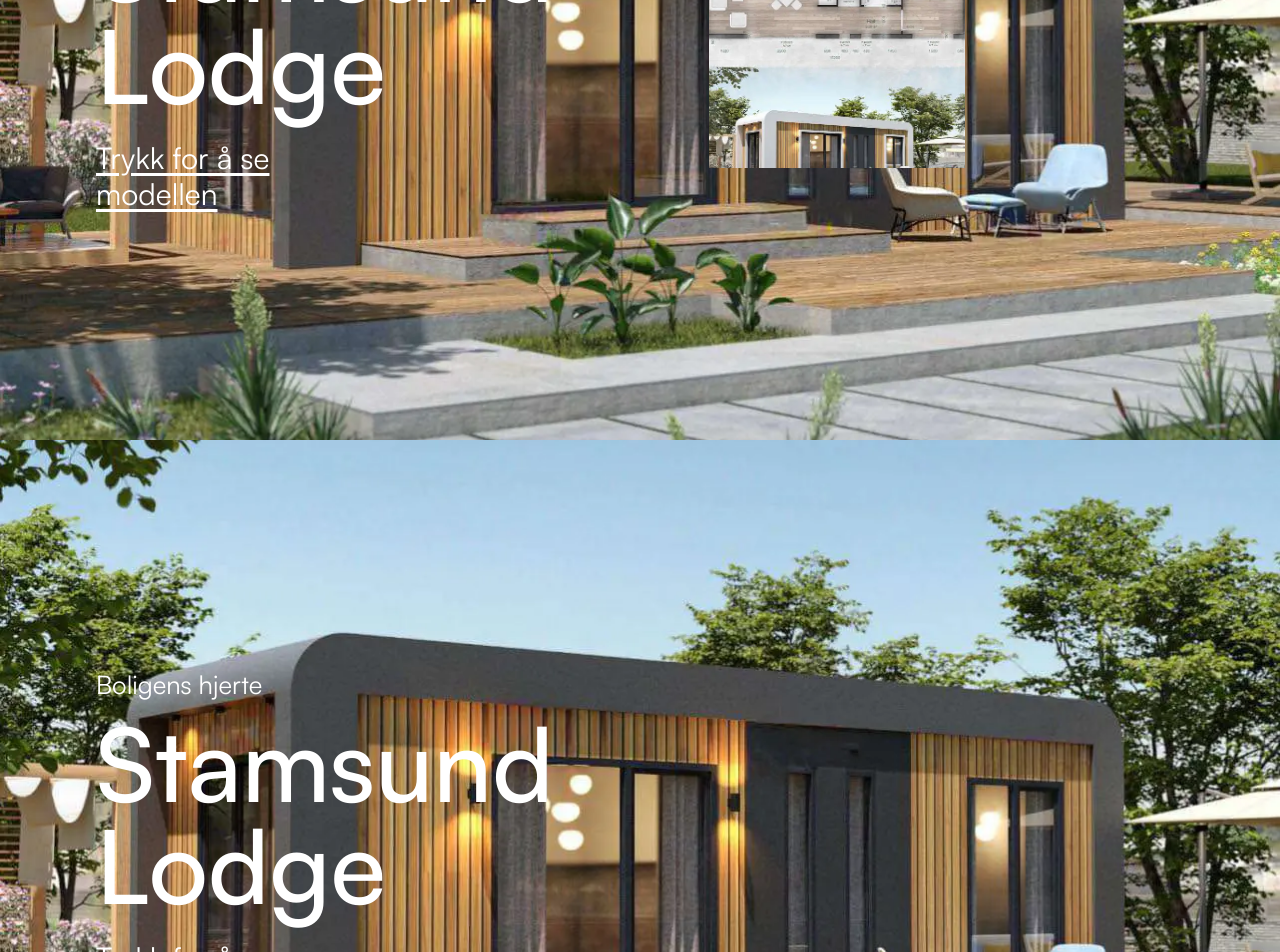
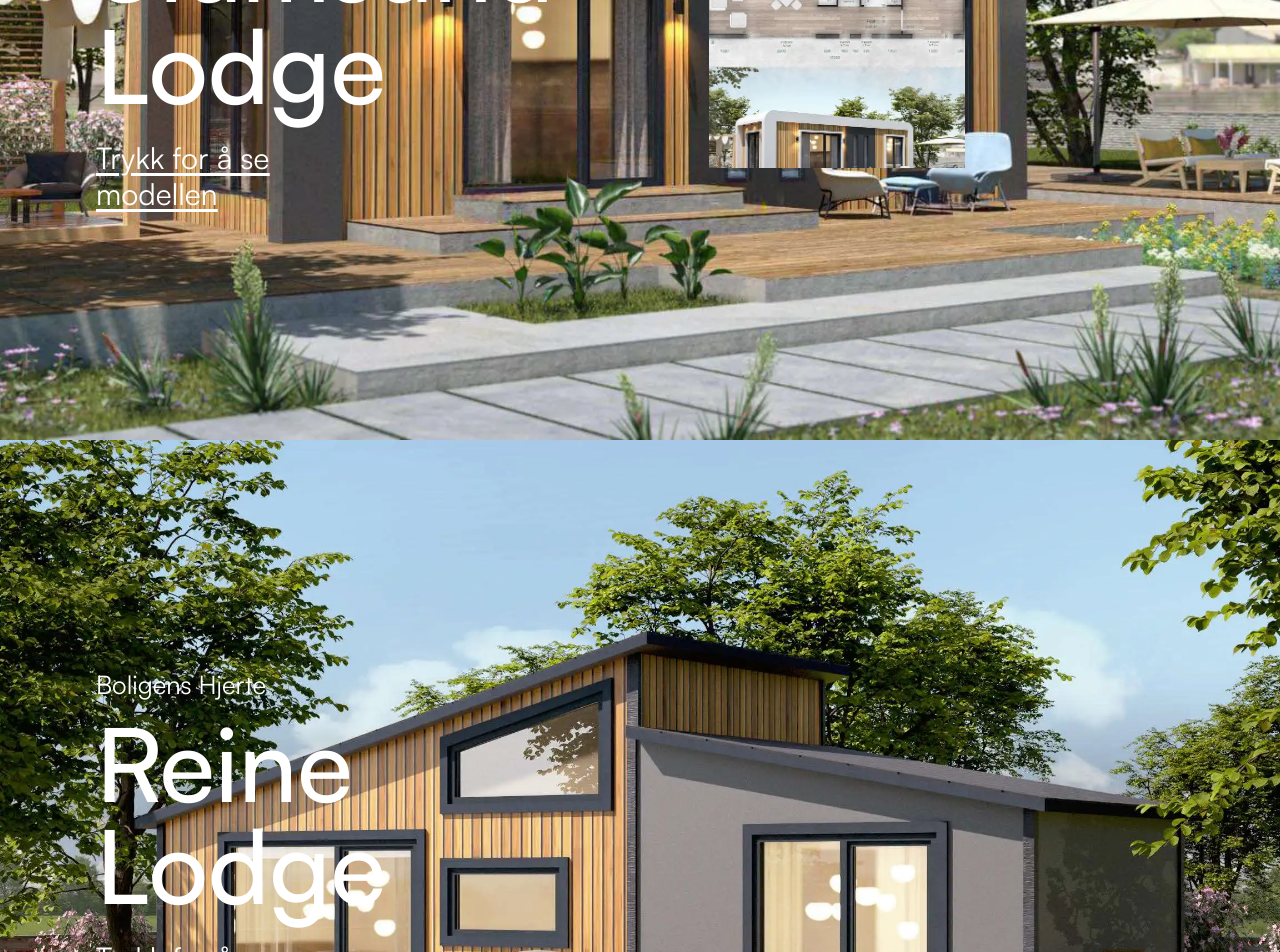
Before and after one commit to tariknh/lofothuset, a Next.js app: page / in a window 1280 px wide. Shown: the part 2080-3032 px from the top of the page. Built offline with nearby package versions, Linux system fonts and the light colour scheme.

Commit message:
Image updates

```diff
--- a/components/sections/TestComp.tsx
+++ b/components/sections/TestComp.tsx
@@ -6,6 +6,7 @@ import { ScrollTrigger } from "gsap/all";
 import { register } from "module";
 import Image from "next/image";
 import ModelComponent from "../ui/ModelComponent";
+import info from "@/public/static/Modeller.json";
 
 gsap.registerPlugin(ScrollTrigger);
 
@@ -56,14 +57,56 @@ const TestComp = () => {
     <div ref={container} className="gallery justify-evenly relative flex">
       <div className="left basis-1/3">
         <div className="desktopContent m-auto">
-          <ModelComponent title={"ww"} href={"ww"} slogan={"ww"} />
-          <ModelComponent title={"ww"} href={"ww"} slogan={"ww"} />
-          <ModelComponent title={"ww"} href={"ww"} slogan={"ww"} />
+          <ModelComponent
+            title={"Stamsund Lodge"}
+            href={"/modeller/stamsund-lodge"}
+            slogan={"Boligens Hjerte"}
+            image={info[0].heroImage}
+          />
+          <ModelComponent
+            title={"Reine Lodge"}
+            href={"/modeller/reine-lodge"}
+            slogan={"Boligens Hjerte"}
+            image={info[1].heroImage}
+          />
+          <ModelComponent
+            title={"Leknes Lodge"}
+            href={"/modeller/leknes-lodge"}
+            slogan={"Boligens Hjerte"}
+            image={info[2].heroImage}
+          />
+          <ModelComponent
+            title={"Nusfjord Lodge"}
+            href={"/modeller/nusfjord-lodge"}
+            slogan={"Boligens Hjerte"}
+            image={info[3].heroImage}
+          />
+          <ModelComponent
+            title={"Eggum Lodge"}
+            href={"/modeller/eggum-lodge"}
+            slogan={"Boligens Hjerte"}
+            image={info[4].heroImage}
+          />
         </div>
       </div>
 
       <div className="right items-center h-screen justify-center w-full flex flex-col">
         <div className="desktopPhotos overflow-hidden relative aspect-square h-[20vw] w-[20vw]">
+          {/* {info.map((item, index) => {
+            return (
+              <div
+                key={index}
+                className="desktopPhoto  absolute w-full h-[25rem] bg-emerald-800 "
+              >
+                <Image
+                  src={"/webp/renderBlueprintZoomedV2.webp"}
+                  alt="Bilde av modell 1"
+                  fill
+                  className="absolute object-cover "
+                />
+              </div>
+            );
+          })} */}
           <div className="desktopPhoto  absolute w-full h-[25rem] bg-emerald-800 ">
             <Image
               src={"/webp/renderBlueprintZoomedV2.webp"}
@@ -72,9 +115,38 @@ const TestComp = () => {
               className="absolute object-cover "
             />
           </div>
-          <div className="desktopPhoto absolute w-full h-[25rem] bg-amber-400 "></div>
-          <div className="desktopPhoto absolute w-full h-[25rem] bg-lime-300 "></div>
-          <div className="desktopPhoto absolute w-full h-[25rem] bg-teal-700 "></div>
+          <div className="desktopPhoto  absolute w-full h-[25rem] bg-emerald-800 ">
+            <Image
+              src={"/webp/f3.webp"}
+              alt="Bilde av modell 1"
+              fill
+              className="absolute object-cover "
+            />
+          </div>
+          <div className="desktopPhoto  absolute w-full h-[25rem] bg-emerald-800 ">
+            <Image
+              src={"/webp/h1.webp"}
+              alt="Bilde av modell 1"
+              fill
+              className="absolute object-cover "
+            />
+          </div>
+          <div className="desktopPhoto  absolute w-full h-[25rem] bg-emerald-800 ">
+            <Image
+              src={"/webp/q3.webp"}
+              alt="Bilde av modell 1"
+              fill
+              className="absolute object-cover "
+            />
+          </div>
+          <div className="desktopPhoto  absolute w-full h-[25rem] bg-emerald-800 ">
+            <Image
+              src={"/webp/q3.webp"}
+              alt="Bilde av modell 1"
+              fill
+              className="absolute object-cover "
+            />
+          </div>
         </div>
       </div>
     </div>
--- a/components/ui/ModelComponent.tsx
+++ b/components/ui/ModelComponent.tsx
@@ -8,6 +8,7 @@ interface ModelComponentProps {
   title: string;
   href: string;
   slogan: string;
+  image: string;
 }
 
 const ModelComponent: React.FC<ModelComponentProps> = ({
@@ -15,13 +16,14 @@ const ModelComponent: React.FC<ModelComponentProps> = ({
   title,
   href,
   slogan,
+  image,
 }) => {
   return (
     <div className="desktopContentSection flex flex-col items-center  justify-center self-center min-h-screen">
       <h1>test</h1>
       <div className="w-full p-0 m-0 left-0 h-screen max-w-screen absolute">
         <Image
-          src={"/webp/renderSquareZoomed.webp"}
+          src={image}
           alt="Bilde av modell 1"
           fill
           className="absolute object-cover "
@@ -29,16 +31,16 @@ const ModelComponent: React.FC<ModelComponentProps> = ({
       </div>
       <div className="first absolute z-20 self-start sm:self-center p-8 text-white sm:basis-1/2 sm:mx-8 lg:mx-16">
         <h3 className="text-lg md:text-xl lg:text-2xl xl:text-[2vw] font-base mb-3">
-          Boligens hjerte
+          {slogan}
         </h3>
         <h2 className="text-5xl md:text-6xl lg:text-7xl xl:text-[8vw] font-medium max-w-7 mb-6">
-          Stamsund Lodge
+          {title}
         </h2>
         <div className="row-start-4 col-start-2 place-self-end">
           <span
             className={`underline underline-offset-4 text-xl md:text-2xl lg:text-3xl`}
           >
-            Trykk for å se modellen
+            <Link href={href}>Trykk for å se modellen</Link>
           </span>
         </div>
       </div>
--- a/public/Static/Modeller.json
+++ b/public/Static/Modeller.json
@@ -58,8 +58,8 @@
 
   {
     "id": "reine-lodge",
-    "name": "Reine Retreat",
-    "description": "Reine Retreat representerer et miljøvennlig og samtidsriktig bosted, utformet for å fremme energisparing tilpasset enhver livsstil. Med inspirasjon hentet fra Lofotens betagende natur, er denne boligen ideell for par eller mindre familier som setter pris på økologisk ansvarlighet og en enkel tilværelse.",
+    "name": "Reine Lodge",
+    "description": "Reine Lodge representerer et miljøvennlig og samtidsriktig bosted, utformet for å fremme energisparing tilpasset enhver livsstil. Med inspirasjon hentet fra Lofotens betagende natur, er denne boligen ideell for par eller mindre familier som setter pris på økologisk ansvarlighet og en enkel tilværelse.",
     "opptil": "3",
     "soverom": "1",
     "bygningsareal": "37",
```
